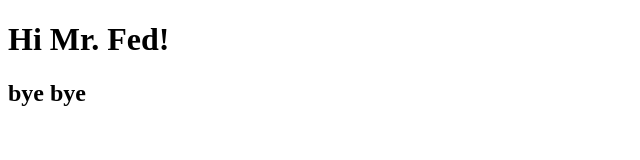
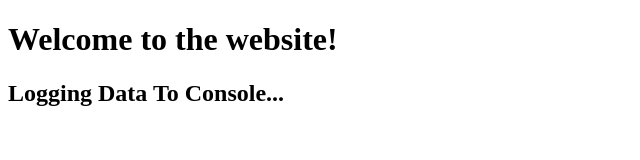
Before and after one commit to zencyber0/zencyber0.github.io, a plain HTML site: page index.html in a window 1280 px wide. Shown: the whole page, without its empty margins (0-640 px from the left). Drawn offline with Linux system fonts and the light colour scheme.

Commit message:
Update index.html

```diff
--- a/index.html
+++ b/index.html
@@ -4,8 +4,8 @@
 <body>
 
 
-<h1>Hi Mr. Fed!</h1>
-<h2>bye bye</h2>
+<h1>Welcome to the website!</h1>
+<h2>Logging Data To Console...</h2>
 
 <script>
   console.log("{+} User Online!")
```
